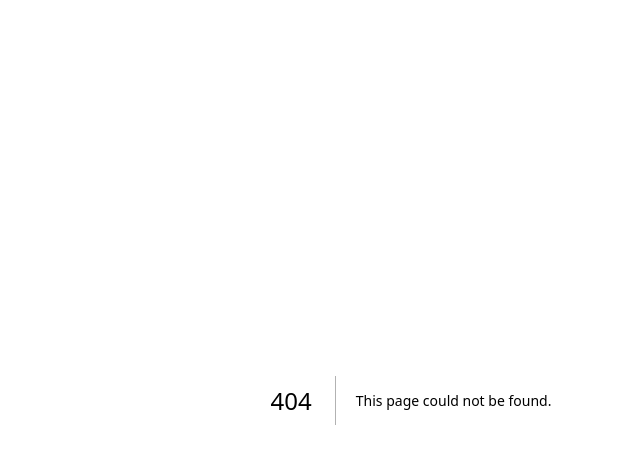
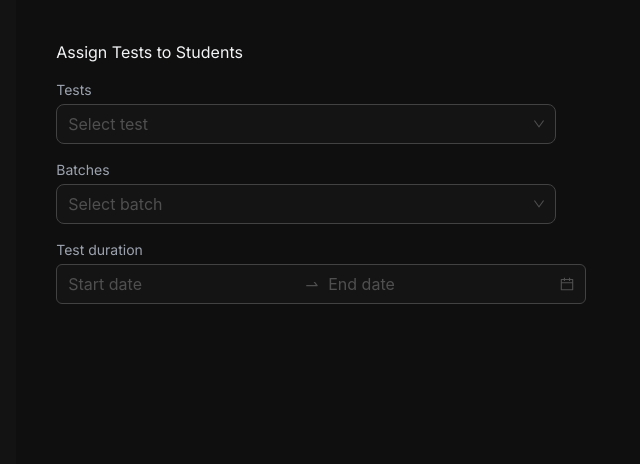
Before and after one commit to KushalwithK/easytute-old-front, a Next.js app: page /dashboard/student/assign/password in a window 1280 px wide. Before the commit this address had no page. Shown: the top 464 px of the page, without its empty margins (229-869 px from the left). Built offline with nearby package versions, Linux system fonts and the light colour scheme; no server answers.

Commit message:
previous commit update

```diff
--- a/app/components/Sidebar.jsx
+++ b/app/components/Sidebar.jsx
@@ -9,6 +9,7 @@ import {
   UpCircleOutlined,
   PaperClipOutlined,
   LogoutOutlined,
+  LockOutlined,
 } from "@ant-design/icons";
 import { LuNewspaper } from "react-icons/lu";
 import { usePathname, useRouter } from "next/navigation";
@@ -86,6 +87,12 @@ const Sidebar = () => {
               "/dashboard/tests/assign",
               <UpCircleOutlined />
             ),
+          isAdmin &&
+            getItem(
+              "Assign Password to Student",
+              "/dashboard/student/assign/password",
+              <LockOutlined />
+            ),
           !isAdmin &&
             getItem("My Tests", "/dashboard/tests", <PaperClipOutlined />),
           !isAdmin &&
--- /dev/null
+++ b/app/dashboard/student/assign/password/page.jsx
@@ -0,0 +1,74 @@
+"use client";
+
+import { DatePicker, Select } from "antd";
+import React from "react";
+import { ToastContainer } from "react-toastify";
+
+const page = () => {
+  return (
+    <>
+      <ToastContainer />
+      <div className="dark w-full p-10 flex flex-col gap-4">
+        <h1 className="text-gray-100">Assign Tests to Students</h1>
+        {
+          <div className="space-y-1 text-sm">
+            <label htmlFor="password" className="block dark:text-gray-400">
+              Tests
+            </label>
+            <Select
+              placeholder="Select test"
+              allowClear
+              onClear={() => {
+                // setSelectedTest(null);
+                // setSelectedBatch(null);
+                // setStudents(null);
+              }}
+              size="large"
+              style={{ width: 500 }}
+              //   onChange={(value) => setSelectedTest(value)}
+              //   options={iTests}
+            />
+          </div>
+        }
+        {
+          <div className="dark space-y-1 text-sm">
+            <label htmlFor="password" className="block dark:text-gray-400">
+              Batches
+            </label>
+            <Select
+              size="large"
+              allowClear
+              showSearch={false}
+              style={{ width: 500 }}
+              placeholder="Select batch"
+              onChange={(value) => console.log(value)}
+              onClear={() => {}}
+              //   options={batches}
+            />
+          </div>
+        }
+        <div className="space-y-1 text-sm">
+          <label htmlFor="total" className="block dark:text-gray-400 ">
+            Test duration
+          </label>
+          <DatePicker.RangePicker
+            size="large"
+            showTime={{
+              format: "HH:mm",
+              use12Hours: true,
+            }}
+            format="YYYY-MM-DD HH:mm"
+            onChange={(value, dateString) => {
+              //   setTimings({
+              //     startTime: value[0].toDate().toISOString(),
+              //     endTime: value[1].toDate().toISOString(),
+              //   });
+            }}
+          />
+        </div>
+      </div>
+    </>
+  );
+};
+
+export default page;
--- a/app/dashboard/tests/assign/page.jsx
+++ b/app/dashboard/tests/assign/page.jsx
@@ -3,7 +3,7 @@
 import { Button, Checkbox, DatePicker, Divider, Select } from "antd";
 import { useEffect, useState } from "react";
 import { API_SINGLETON } from "../../../services/API";
-import { ToastContainer } from "react-toastify";
+import { ToastContainer, toast } from "react-toastify";
 const Assign = () => {
   const [iTests, setTests] = useState(null);
   const [selectedTest, setSelectedTest] = useState(null);
@@ -88,7 +88,7 @@ const Assign = () => {
   };
 
   const assignTest = () => {
-    if (checkedList != []) {
+    if (checkedList.length > 0 && timings) {
       console.log(selectedTest);
       API_SINGLETON.post(`/tests/${selectedTest}/attend`, {
         student_ids: checkedList,
@@ -96,16 +96,41 @@ const Assign = () => {
       })
         .then((result) => {
           console.log(result.data);
-          setCheckedList([]);
+          toast("Test assigned!", {
+            hideProgressBar: true,
+            autoClose: 2000,
+            type: "success",
+            theme: "dark",
+            position: "bottom-right",
+          });
+          // setCheckedList([]);
         })
         .catch((error) => {
           console.log(error);
+        });
+    } else {
+      if (!timings)
+        toast("Test duration must not be null!", {
+          hideProgressBar: true,
+          autoClose: 2000,
+          type: "error",
+          theme: "dark",
+          position: "bottom-right",
+        });
+      if (checkedList.length <= 0)
+        toast("Minimum 1 student if required!", {
+          hideProgressBar: true,
+          autoClose: 2000,
+          type: "error",
+          theme: "dark",
+          position: "bottom-right",
         });
     }
   };
 
   return (
     <>
+      <ToastContainer />
       <div className="dark w-full p-10 flex flex-col gap-4">
         <h1 className="text-gray-100">Assign Tests to Students</h1>
         {iTests && (
--- a/app/dashboard/tests/attend/[id]/page.jsx
+++ b/app/dashboard/tests/attend/[id]/page.jsx
@@ -3,6 +3,7 @@
 import React, { useEffect, useState } from "react";
 import { API_SINGLETON } from "../../../../services/API";
 import { useRouter } from "next/navigation";
+import Cookies from "js-cookie";
 import { Button, Checkbox } from "antd";
 
 const AttendTest = ({ params }) => {
@@ -38,7 +39,14 @@ const AttendTest = ({ params }) => {
     }
   };
 
-  const handleTestAttended = (e) => {};
+  const handleTestAttended = (e) => {
+    API_SINGLETON.put(`/tests/${params.id}/finish/test`, {
+      studentId: Cookies.get("userId"),
+      ...test,
+    }).then((result) => {
+      console.log(result.data);
+    });
+  };
 
   useEffect(() => {
     fetchTest();
--- a/app/login/student/page.jsx
+++ b/app/login/student/page.jsx
@@ -32,7 +32,9 @@ const Login = () => {
     setLoading(true);
     API_SINGLETON.post("/students/login", credentials)
       .then((result) => {
+        console.log(result.data);
         Cookies.set("token", result.data.token);
+        Cookies.set("userId", result.data.authenticatedUser._id);
         console.log(Cookies);
         setLoading(false);
         toast("Logged In as STUDENT", {
```
